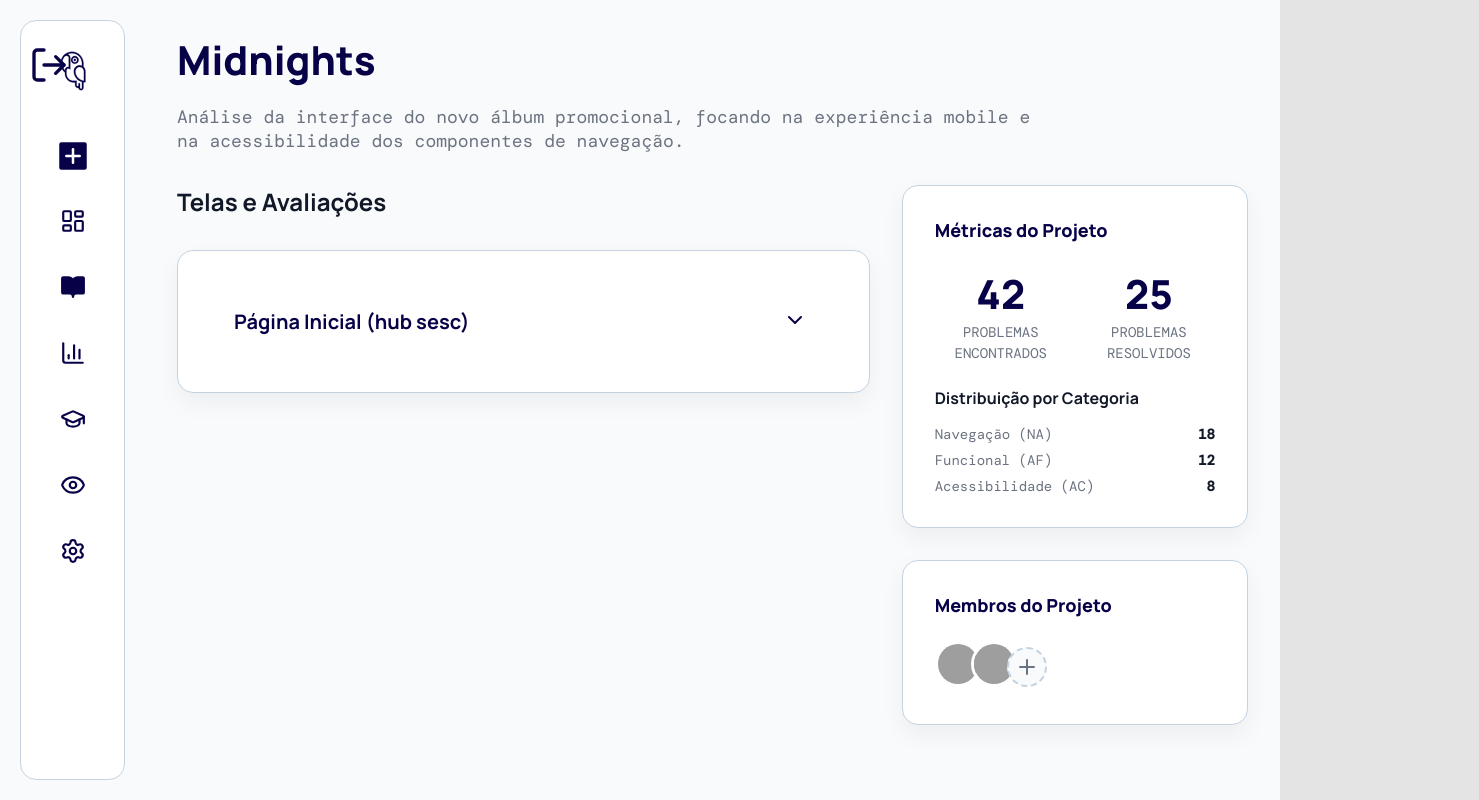
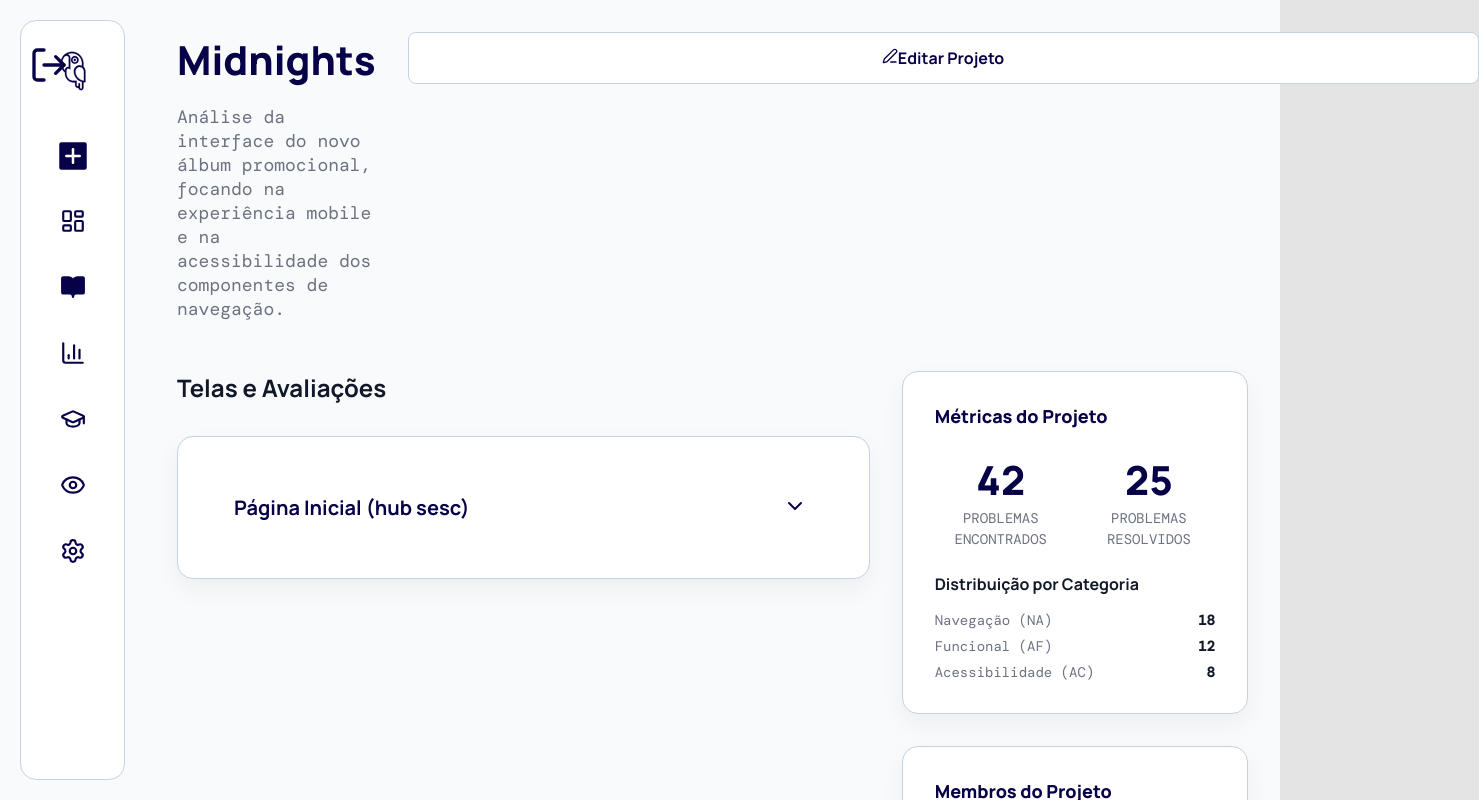
Before and after one commit to Avalista/frontend, a React (Vite) app: page /projects/1 in a window 1280 px wide. Shown: the top 800 px of the page, 1479 px wide, since content can reach past the window. Built offline with nearby package versions, Linux system fonts and the light colour scheme; sample sign-in values are in the browser's storage; grey boxes are pictures that could not be loaded.

Commit message:
feat: editar projeto

```diff
--- a/src/api/projectApi.ts
+++ b/src/api/projectApi.ts
@@ -5,3 +5,8 @@
   const response = await apiClient.post<Project>('/projects', payload);
   return response.data;
 };
+
+export const updateProject = async (projectId: string | number, payload: CreateProjectPayload): Promise<Project> => {
+  const response = await apiClient.patch<Project>(`/projects/${projectId}`, payload);
+  return response.data;
+};
--- a/src/features/projects/CreateProjectForm.tsx
+++ b/src/features/projects/ProjectForm.tsx
@@ -1,15 +1,26 @@
-import React, { useState } from 'react';
-import { createProject } from '../../api/projectApi';
+import React, { useState, useEffect } from 'react';
+import { createProject, updateProject } from '../../api/projectApi';
+import { Project, CreateProjectPayload } from '../../types/project.types';
 
-interface CreateProjectFormProps {
-  onSuccess: () => void;
+interface ProjectFormProps {
+  project?: Project | null;
+  onSuccess: (updatedProject: Project) => void;
 }
 
-export function CreateProjectForm({ onSuccess }: CreateProjectFormProps) {
+export function ProjectForm({ project, onSuccess }: ProjectFormProps) {
   const [name, setName] = useState('');
   const [description, setDescription] = useState('');
   const [error, setError] = useState('');
   const [isSubmitting, setIsSubmitting] = useState(false);
+
+  const isEditing = !!project;
+
+  useEffect(() => {
+    if (isEditing && project) {
+      setName(project.name);
+      setDescription(project.description);
+    }
+  }, [project, isEditing]);
 
   const handleSubmit = async (e: React.FormEvent<HTMLFormElement>) => {
     e.preventDefault();
@@ -21,11 +32,16 @@
     setIsSubmitting(true);
 
     try {
-      await createProject({ name, description });
-      alert('Projeto criado com sucesso!');
-      onSuccess();
+      const payload: CreateProjectPayload = { name, description };
+      const updatedProject = isEditing
+        ? await updateProject(project.id, payload)
+        : await createProject(payload);
+
+      alert(isEditing ? 'Projeto atualizado com sucesso!' : 'Projeto criado com sucesso!');
+      onSuccess(updatedProject);
+
     } catch (err) {
-      setError('Ocorreu um erro ao criar o projeto.');
+      setError('Ocorreu um erro. Tente novamente.');
     } finally {
       setIsSubmitting(false);
     }
@@ -56,8 +72,8 @@
           className="form-textarea"
         />
       </div>
-      <button type="submit" className="btn btn-primary" disabled={isSubmitting}>
-        {isSubmitting ? 'Criando...' : 'Criar Projeto'}
+      <button type="submit" className="btn btn-primary" disabled={isSubmitting || !name || !description}>
+        {isSubmitting ? (isEditing ? 'Salvando...' : 'Criando...') : (isEditing ? 'Salvar Alterações' : 'Criar Projeto')}
       </button>
     </form>
   );
--- a/src/pages/CreateProjectPage.tsx
+++ b/src/pages/CreateProjectPage.tsx
@@ -1,5 +1,5 @@
 import React from 'react';
-import { CreateProjectForm } from '../features/projects/CreateProjectForm';
+import { CreateProjectForm } from '../features/projects/ProjectForm';
 import { DashboardLayout } from '../features/dashboard/DashboardLayout';
 
 export function CreateProjectPage() {
--- a/src/pages/DashboardPage.tsx
+++ b/src/pages/DashboardPage.tsx
@@ -7,7 +7,7 @@
 import { ProjectCard } from '../features/dashboard/ProjectCard';
 import { AchievementItem } from '../features/dashboard/AchievementItem';
 import { CategoryTable } from '../features/dashboard/CategoryTable';
-import { CreateProjectForm } from '../features/projects/CreateProjectForm';
+import { CreateProjectForm } from '../features/projects/ProjectForm';
 import { Modal } from '../components/ui/Modal';
 import { LoadingScreen } from '../components/ui/LoadingScreen';
 import { mockUser, mockMetrics, mockProjects, mockAchievements, mockCategories } from '../mocks/dashboard.mocks';
--- a/src/pages/ProjectDetailPage.css
+++ b/src/pages/ProjectDetailPage.css
@@ -20,3 +20,14 @@
   flex-direction: column;
   gap: 2rem;
 }
+.project-detail-header-container {
+  display: flex;
+  justify-content: space-between;
+  align-items: flex-start;
+  gap: 2rem;
+}
+
+.edit-project-button {
+  width: 20px;
+  flex-shrink: 0;
+}
--- a/src/pages/ProjectDetailPage.tsx
+++ b/src/pages/ProjectDetailPage.tsx
@@ -1,5 +1,6 @@
 import { useEffect, useState } from 'react';
 import { useParams } from 'react-router-dom';
+import { Edit3 } from 'lucide-react';
 import { DashboardLayout } from '../features/dashboard/DashboardLayout';
 import { Project } from '../types/project.types';
 import { mockProjectDetail } from '../mocks/projects.mocks';
@@ -7,23 +8,38 @@
 import { ProjectStats } from '../features/projects/detail/ProjectStats';
 import { MembersList } from '../features/projects/detail/MembersList';
 import { ScreenList } from '../features/projects/detail/ScreenList';
+import { Modal } from '../components/ui/Modal';
+import { ProjectForm } from '../features/projects/ProjectForm';
 import './ProjectDetailPage.css';
 
 export function ProjectDetailPage() {
   const { projectId } = useParams<{ projectId: string }>();
   const [project, setProject] = useState<Project | null>(null);
+  const [isEditModalOpen, setEditModalOpen] = useState(false);
 
   useEffect(() => {
     setProject(mockProjectDetail);
   }, [projectId]);
+
+  const handleProjectUpdate = (updatedProject: Project) => {
+    setProject(updatedProject);
+    setEditModalOpen(false);
+  };
 
   if (!project) {
     return <DashboardLayout><div>Carregando projeto...</div></DashboardLayout>;
   }
 
   return (
+    <>
       <DashboardLayout>
+        <div className="project-detail-header-container">
           <ProjectHeader name={project.name} description={project.description} />
+          <button className="btn btn-secondary edit-project-button" onClick={() => setEditModalOpen(true)}>
+            <Edit3 size={16}/>
+            Editar Projeto
+          </button>
+        </div>
         <div className="project-detail-grid">
           <div className="project-detail-main">
             <ScreenList screens={project.screens} />
@@ -34,5 +50,14 @@
           </div>
         </div>
       </DashboardLayout>
+
+      <Modal
+        isOpen={isEditModalOpen}
+        onClose={() => setEditModalOpen(false)}
+        title="Editar Projeto"
+      >
+        <ProjectForm project={project} onSuccess={handleProjectUpdate} />
+      </Modal>
+    </>
   );
 }
```
Also changed, not shown: src/features/projects/ProjectForm.css (renamed from src/features/projects/CreateProjectForm.css). Lines whose indentation alone changed are shown as unchanged.
